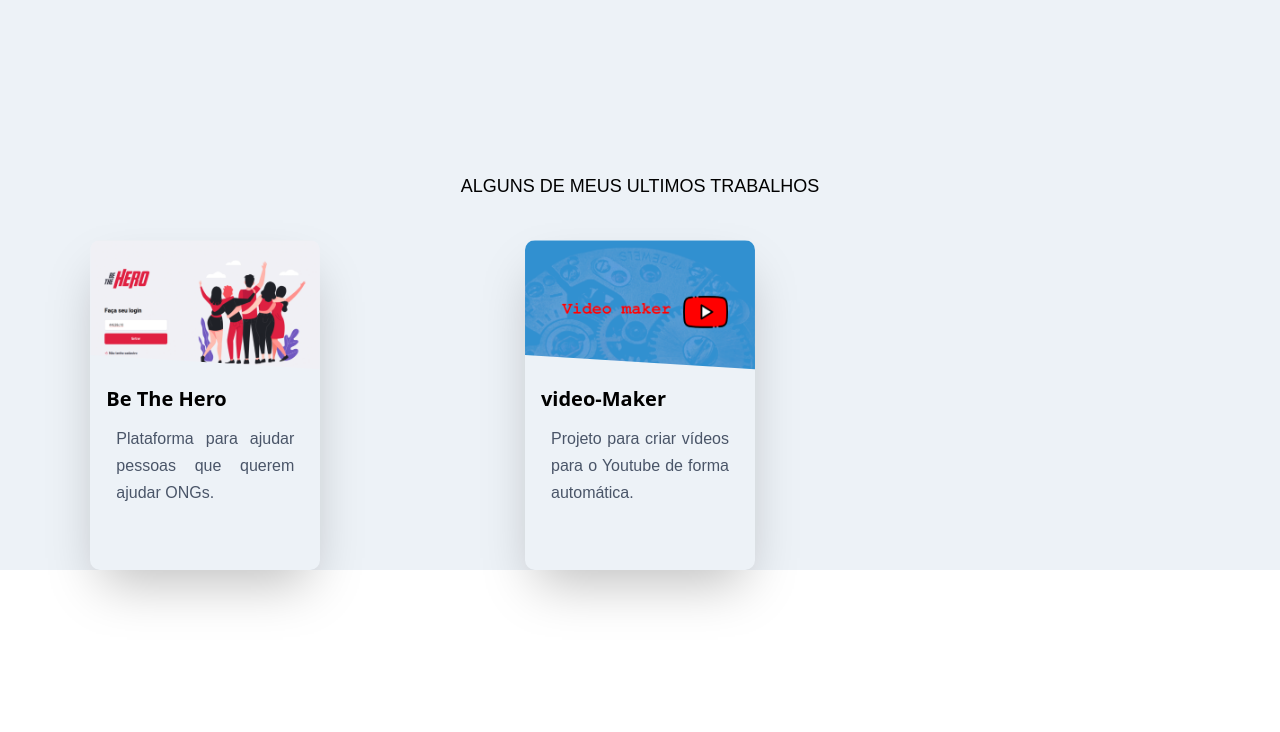
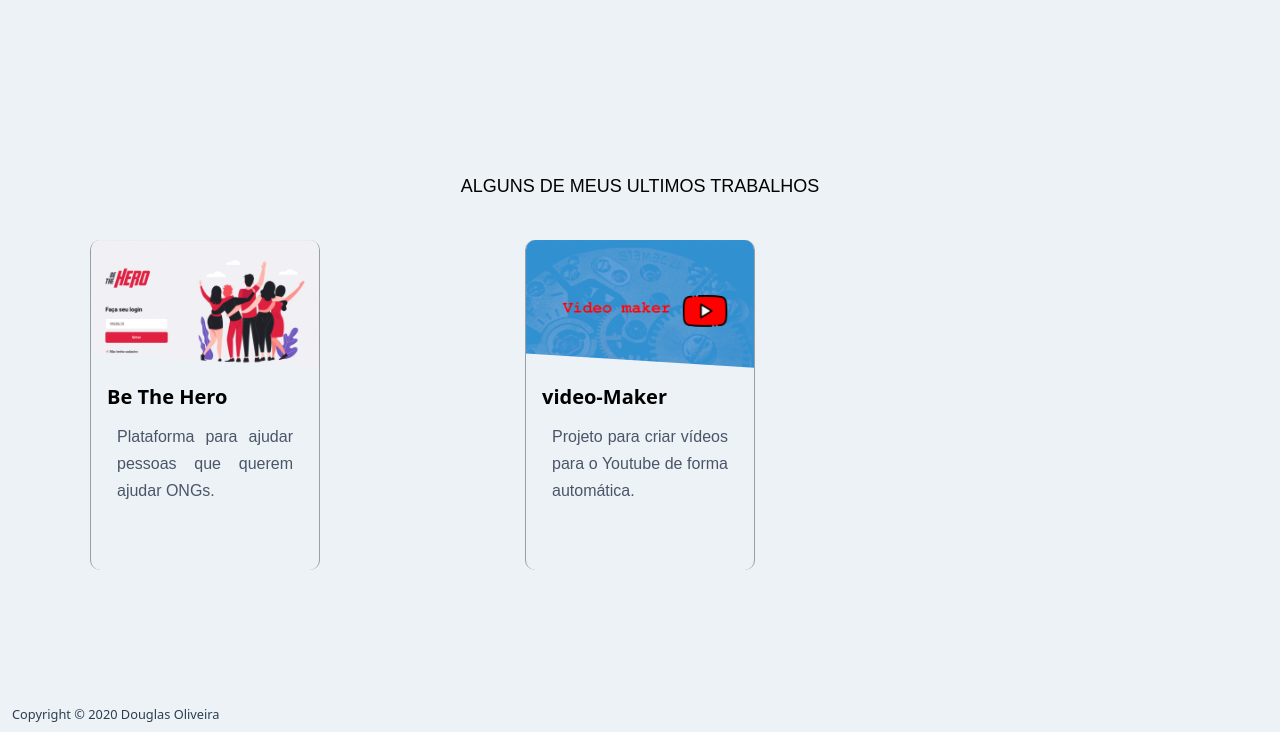
Before and after one commit to douglasvmo/gatsby-portifolio, a Gatsby site: page / in a window 1280 px wide. Shown: the part 625-1357 px from the top of the page. Before the commit the page ends 1195 px from the top, so only its background shows below. Built offline with nearby package versions, Linux system fonts and the light colour scheme; Gatsby itself is replaced by a stand-in of ours.

Commit message:
feat: improve animations and add footer

```diff
--- a/src/components/Card/style.css
+++ b/src/components/Card/style.css
@@ -14,9 +14,6 @@
   width: 100%;
   height: 100%;
   border-radius: 10px;
-  transform-style: preserve-3d;
-  transition: all 0.8s ease;
-  box-shadow: 0 25px 50px -12px rgba(0, 0, 0, 0.25);
 }
 .card-picture {
   backface-visibility: hidden;
@@ -42,18 +39,18 @@
   line-height: 1.7rem;
   margin: 0 10px;
 }
-.thefront {
-  position: relative;
-  overflow: hidden;
-  width: 100%;
-  height: auto;
-}
+.thefront,
 .theback {
   position: relative;
   overflow: hidden;
+  backface-visibility: hidden;
   width: 100%;
-  height: 30vw;
-  max-height: 100px;
+  height: auto;
+  border-left: rgba(0, 0, 0, 0.35) 1px solid;
+  border-right: rgba(0, 0, 0, 0.35) 1px solid;
+}
+.theback {
+  height: 100px;
   clip-path: polygon(0 0, 100% 20%, 100% 100%, 0 100%);
 }
 
@@ -82,37 +79,39 @@
   cursor: pointer;
 }
 
-@media (min-width: 1024px) {
+@media (min-width: 800px) {
   .main-card {
     height: 330px;
     max-width: 230px;
   }
   .card {
     overflow: visible;
-  }
-  .card:hover {
-    transform: rotateY(180deg);
+    border-radius: none;
   }
   .card-text {
     margin: 0;
   }
+  .thefront,
+  .theback {
+    position: absolute;
+    clip-path: none;
+    height: 100%;
+    border-radius: 10px;
+    transition: transform 0.6s linear;
+  }
   .thefront {
-    position: absolute;
-    backface-visibility: hidden;
-    border-radius: 10px;
+    transform: perspective(600px) rotateY(0deg);
   }
   .theback {
-    position: absolute;
-    top: 0;
-    left: 0;
-    height: 100%;
-    max-height: none;
-    clip-path: none;
-    border-radius: 10px;
-    backface-visibility: hidden;
-    text-align: center;
-    transform: rotateY(180deg);
+    transform: perspective(600px) rotateY(180deg);
   }
+  .card:hover > .theback {
+    transform: perspective(600px) rotateY(0deg);
+  }
+  .card:hover > .thefront {
+    transform: perspective(600px) rotateY(-180deg);
+  }
+
   .back-text {
     height: 100%;
     flex-direction: column;
--- /dev/null
+++ b/src/components/Footer/index.jsx
@@ -0,0 +1,23 @@
+import React from "react"
+import "./style.css"
+
+const Footer = () => {
+  return (
+    <nav className="footer">
+      <div className="footer-left">
+        <a
+          href="https://github.com/douglasOlv"
+          target="_blank"
+          rel="noreferrer"
+        >
+          Copyright © 2020 Douglas Oliveira
+        </a>
+      </div>
+      <div className="footer-right"></div>
+
+      <div className=""></div>
+    </nav>
+  )
+}
+
+export default Footer
--- /dev/null
+++ b/src/components/Footer/style.css
@@ -0,0 +1,24 @@
+.footer {
+  display: flex;
+  width: 100%;
+  padding: 5px 0 5px;
+  margin-top: 10vw;
+}
+.footer-right {
+  margin: 0 5px 0 auto;
+}
+.footer-left {
+  margin: 0 auto 0 10px;
+}
+.footer a {
+  display: block;
+  font-size: 0.8rem;
+  color: rgba(44, 62, 80, 1);
+  padding: 2px;
+  transition: all 0.5s cubic-bezier(1, 0, 0.6, 1);
+}
+
+.footer a:hover {
+  background: rgba(189, 195, 199, 1);
+  transform: rotateZ(-4deg) scale(1.08);
+}
--- a/src/components/Layout/index.jsx
+++ b/src/components/Layout/index.jsx
@@ -7,6 +7,7 @@
 
 import React from "react"
 import Header from "../Header"
+import Footer from "../Footer"
 
 import "./main.css"
 
@@ -15,6 +16,7 @@ const Layout = ({ children }) => {
     <div className="bg-gray-200">
       <Header />
       <main>{children}</main>
+      <Footer />
     </div>
   )
 }
--- a/src/pages/index.jsx
+++ b/src/pages/index.jsx
@@ -33,7 +33,7 @@ const IndexPage = () => (
             ></img>
             <br />
             tenho experiencia criando aplicações Web e Mobile com JavaScript /
-            Reactjs / Nodejs / React Native e algumas outros bibliotecas e
+            Reactjs / Nodejs / React Native e algumas outras bibliotecas e
             estruturas legais.
           </p>
         </div>
```
Also changed, not shown: src/components/Header/index.jsx (renamed from src/components/Header/index.js).
